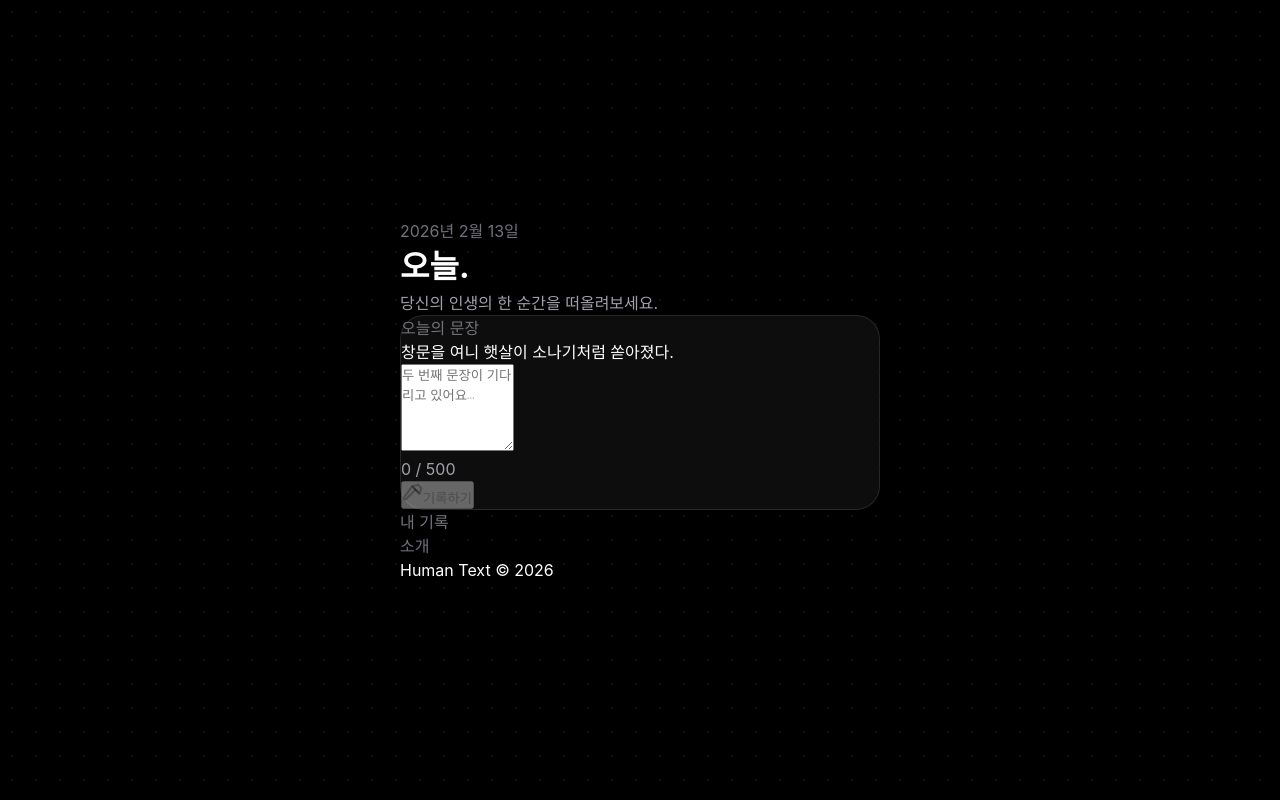
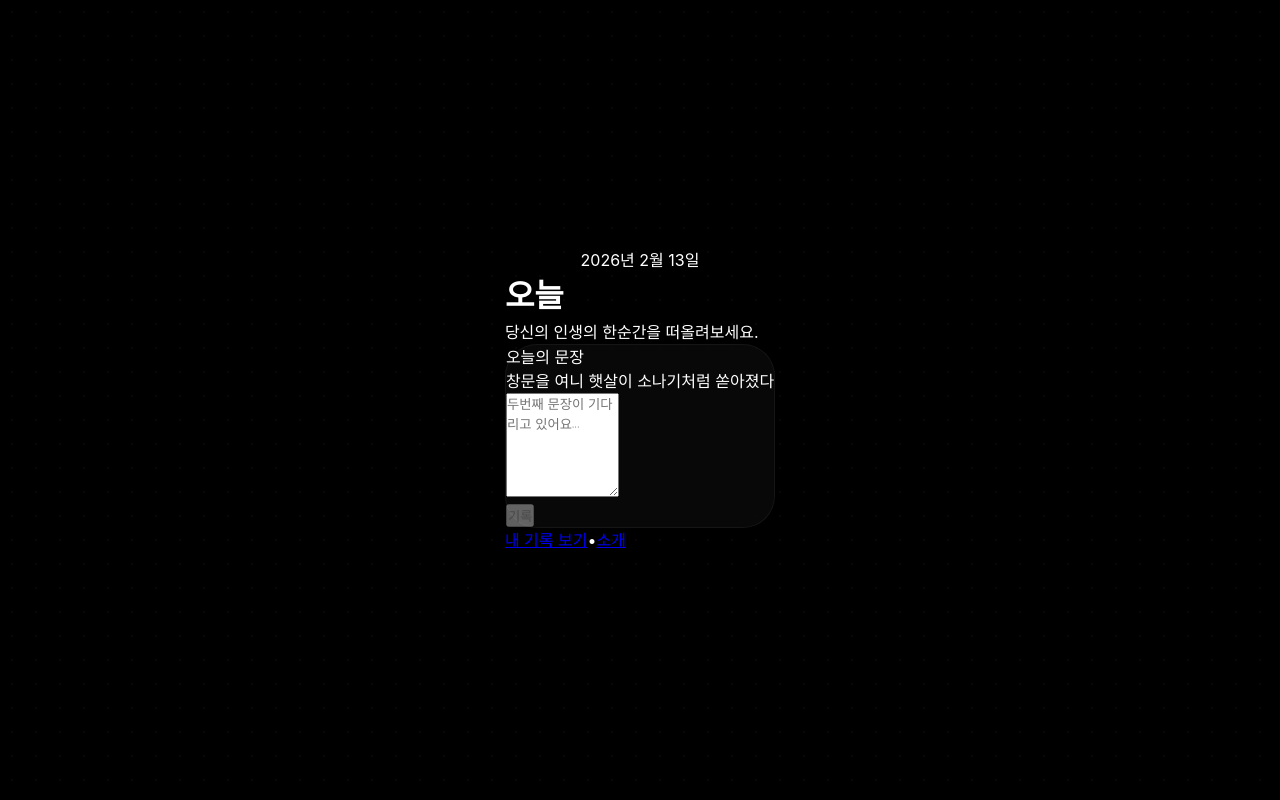
Before and after one commit to hsunp77-hub/human-text, a Next.js app: page / in a window 1280 px wide. Built offline with nearby package versions, Linux system fonts and the light colour scheme.

Commit message:
Restore: Exact match of original design mockup

```diff
--- a/src/app/globals.css
+++ b/src/app/globals.css
@@ -1,13 +1,14 @@
 :root {
-  /* Dark Aesthetic Palette */
+  /* Premium Dark Palette */
   --bg-color: #000000;
-  --card-bg: rgba(255, 255, 255, 0.05);
+  --card-bg: rgba(255, 255, 255, 0.03);
+  /* More subtle card */
   --text-primary: #FFFFFF;
-  --text-secondary: #A1A1AA;
-  --accent-color: #71717A;
-  --border-color: rgba(255, 255, 255, 0.1);
+  --text-secondary: rgba(255, 255, 255, 0.4);
+  --accent-color: rgba(255, 255, 255, 0.2);
+  --border-color: rgba(255, 255, 255, 0.05);
 
-  --font-sans: 'Inter', -apple-system, BlinkMacSystemFont, "Segoe UI", Roboto, "Helvetica Neue", Arial, sans-serif;
+  --font-sans: 'Inter', -apple-system, BlinkMacSystemFont, "Segoe UI", Roboto, sans-serif;
   --font-handwriting: 'Nanum Pen Script', cursive;
 }
 
@@ -23,12 +24,6 @@ body {
   font-family: var(--font-sans);
   line-height: 1.5;
   -webkit-font-smoothing: antialiased;
-  overflow-x: hidden;
-}
-
-a {
-  color: inherit;
-  text-decoration: none;
 }
 
 /* Layout Utilities */
@@ -37,10 +32,9 @@ a {
   display: flex;
   justify-content: center;
   align-items: center;
-  /* Center the mobile-view vertically on desktop */
   background-color: #000000;
-  /* Moleskine Dot Pattern - more subtle color */
-  background-image: radial-gradient(rgba(255, 255, 255, 0.05) 1px, transparent 1px);
+  /* Very subtle Moleskine Dot Pattern */
+  background-image: radial-gradient(rgba(255, 255, 255, 0.03) 1px, transparent 1px);
   background-size: 24px 24px;
 }
 
@@ -52,9 +46,8 @@ a {
   display: flex;
   flex-direction: column;
   justify-content: center;
-  /* Center content vertically within the mobile view */
-  background-color: transparent;
-  /* Let the container pattern show through if needed, or keep black */
+  align-items: center;
+  padding: 40px 24px;
 }
 
 /* Typography Utilities */
@@ -65,8 +58,9 @@ a {
 /* Glassmorphism Card */
 .glass-card {
   background: var(--card-bg);
-  backdrop-filter: blur(12px);
-  -webkit-backdrop-filter: blur(12px);
+  backdrop-filter: blur(20px);
+  -webkit-backdrop-filter: blur(20px);
   border: 1px solid var(--border-color);
-  border-radius: 24px;
+  border-radius: 32px;
+  width: 100%;
 }
--- a/src/app/page.tsx
+++ b/src/app/page.tsx
@@ -21,10 +21,10 @@ export default function Home() {
 
   return (
     <div className="app-container">
-      <div className="mobile-view px-8 items-center">
+      <div className="mobile-view">
 
-        {/* Date - Now part of the flex flow for better centering */}
-        <div className="text-sm font-semibold tracking-tight mb-4 opacity-50" style={{ color: 'var(--accent-color)' }}>
+        {/* Date at Top */}
+        <div className="absolute top-12 text-sm font-semibold tracking-tight opacity-40" style={{ color: 'var(--text-primary)' }}>
           {today}
         </div>
 
@@ -33,70 +33,60 @@ export default function Home() {
 
           {/* Logo/Title Area */}
           <div className={`text-center mb-16 transition-all duration-1000 ${mounted ? 'opacity-100 translate-y-0' : 'opacity-0 translate-y-4'}`}>
-            <h1 className="text-5xl font-bold mb-4 tracking-tighter" style={{ color: 'var(--text-primary)' }}>
-              오늘.
+            <h1 className="text-6xl font-bold mb-6 tracking-tighter" style={{ color: 'var(--text-primary)' }}>
+              오늘
             </h1>
-            <p className="text-lg font-medium" style={{ color: 'var(--text-secondary)' }}>
-              당신의 인생의 한 순간을 떠올려보세요.
+            <p className="text-xl font-medium tracking-tight opacity-60" style={{ color: 'var(--text-primary)' }}>
+              당신의 인생의 한순간을 떠올려보세요.
             </p>
           </div>
 
           {/* Today's Sentence Card */}
-          <div className={`w-full max-w-md mb-12 transition-all duration-1000 delay-200 ${mounted ? 'opacity-100 translate-y-0' : 'opacity-0 translate-y-4'}`}>
-            <div className="glass-card p-8">
-              <p className="text-xs font-bold mb-4 uppercase tracking-[0.2em]" style={{ color: 'var(--accent-color)' }}>
+          <div className={`w-full max-w-md mb-16 transition-all duration-1000 delay-200 ${mounted ? 'opacity-100 translate-y-0' : 'opacity-0 translate-y-4'}`}>
+            <div className="glass-card p-10 pb-8">
+              <p className="text-[11px] font-bold mb-5 uppercase tracking-[0.2em] opacity-40" style={{ color: 'var(--text-primary)' }}>
                 오늘의 문장
               </p>
-              <p className="text-2xl leading-relaxed mb-8 font-light italic" style={{ color: 'var(--text-primary)' }}>
-                창문을 여니 햇살이 소나기처럼 쏟아졌다.
+              <p className="text-2xl leading-[1.6] mb-10 font-medium" style={{ color: 'var(--text-primary)' }}>
+                창문을 여니 햇살이 소나기처럼 쏟아졌다
               </p>
 
               {/* Writing Area */}
-              <div className="relative mb-8">
+              <div className="relative mb-10 bg-white/5 rounded-2xl p-6 min-h-[220px]">
                 <textarea
-                  className="w-full bg-black/30 border border-white/5 rounded-2xl p-6 text-white text-xl leading-relaxed resize-none outline-none min-h-[180px] font-hand placeholder:text-white/10"
+                  className="w-full bg-transparent border-none text-white text-xl leading-relaxed resize-none outline-none font-hand placeholder:text-white/10"
                   value={text}
                   onChange={(e) => {
                     if (e.target.value.length <= MAX_CHARS) setText(e.target.value);
                   }}
-                  placeholder="두 번째 문장이 기다리고 있어요..."
+                  placeholder="두번째 문장이 기다리고 있어요..."
                   spellCheck={false}
-                  rows={5}
+                  rows={6}
                 />
-                <div className="absolute bottom-4 right-6 text-xs font-mono opacity-20" style={{ color: 'var(--text-secondary)' }}>
-                  {text.length} / {MAX_CHARS}
-                </div>
               </div>
 
-              {/* Record Button */}
+              {/* Record Button - Pill Shape */}
               <button
-                className={`flex items-center justify-center gap-2 w-full text-center py-5 rounded-full font-bold text-lg transition-all duration-500 ${text.length > 0 ? 'bg-white text-black shadow-[0_0_20px_rgba(255,255,255,0.2)] hover:scale-[1.02]' : 'bg-white/5 text-white/10 cursor-not-allowed'}`}
+                className={`flex items-center justify-center w-full text-center py-5 rounded-full font-bold text-lg transition-all duration-500 ${text.length > 0 ? 'bg-white text-black scale-100' : 'bg-white/10 text-white/20 cursor-not-allowed'}`}
                 disabled={text.length === 0}
               >
-                <svg width="20" height="20" viewBox="0 0 24 24" fill="none" stroke="currentColor" strokeWidth="2.5" strokeLinecap="round" strokeLinejoin="round">
-                  <path d="m11 4 4 4-10.5 10.5c-.77.77-2.36 1-3 .5s-.27-2.23.5-3Z" />
-                  <path d="m11 4 7-2 4 4-2 7Z" />
-                  <path d="m15 8 4 4" />
-                </svg>
-                기록하기
+                기록
               </button>
             </div>
           </div>
 
           {/* Navigation Links */}
-          <div className={`flex items-center gap-10 transition-all duration-1000 delay-300 ${mounted ? 'opacity-100 translate-y-0' : 'opacity-0 translate-y-4'}`}>
+          <div className={`flex items-center gap-4 transition-all duration-1000 delay-300 ${mounted ? 'opacity-100 translate-y-0' : 'opacity-0 translate-y-4'}`}>
             <Link
               href="/archive"
-              className="text-sm font-semibold tracking-wide transition-all hover:text-white hover:scale-105"
-              style={{ color: 'var(--accent-color)' }}
+              className="text-sm font-semibold tracking-wide opacity-40 hover:opacity-100 transition-opacity"
             >
-              내 기록
+              내 기록 보기
             </Link>
-            <div className="w-1 h-1 rounded-full bg-white/10" />
+            <span className="opacity-20 text-xs">•</span>
             <Link
               href="/about"
-              className="text-sm font-semibold tracking-wide transition-all hover:text-white hover:scale-105"
-              style={{ color: 'var(--accent-color)' }}
+              className="text-sm font-semibold tracking-wide opacity-40 hover:opacity-100 transition-opacity"
             >
               소개
             </Link>
@@ -104,13 +94,6 @@ export default function Home() {
 
         </div>
 
-        {/* Footer */}
-        <div className="absolute bottom-10 left-0 right-0 text-center opacity-20">
-          <p className="text-[10px] font-mono tracking-widest uppercase">
-            Human Text © 2026
-          </p>
-        </div>
-
       </div>
     </div>
   );
```
